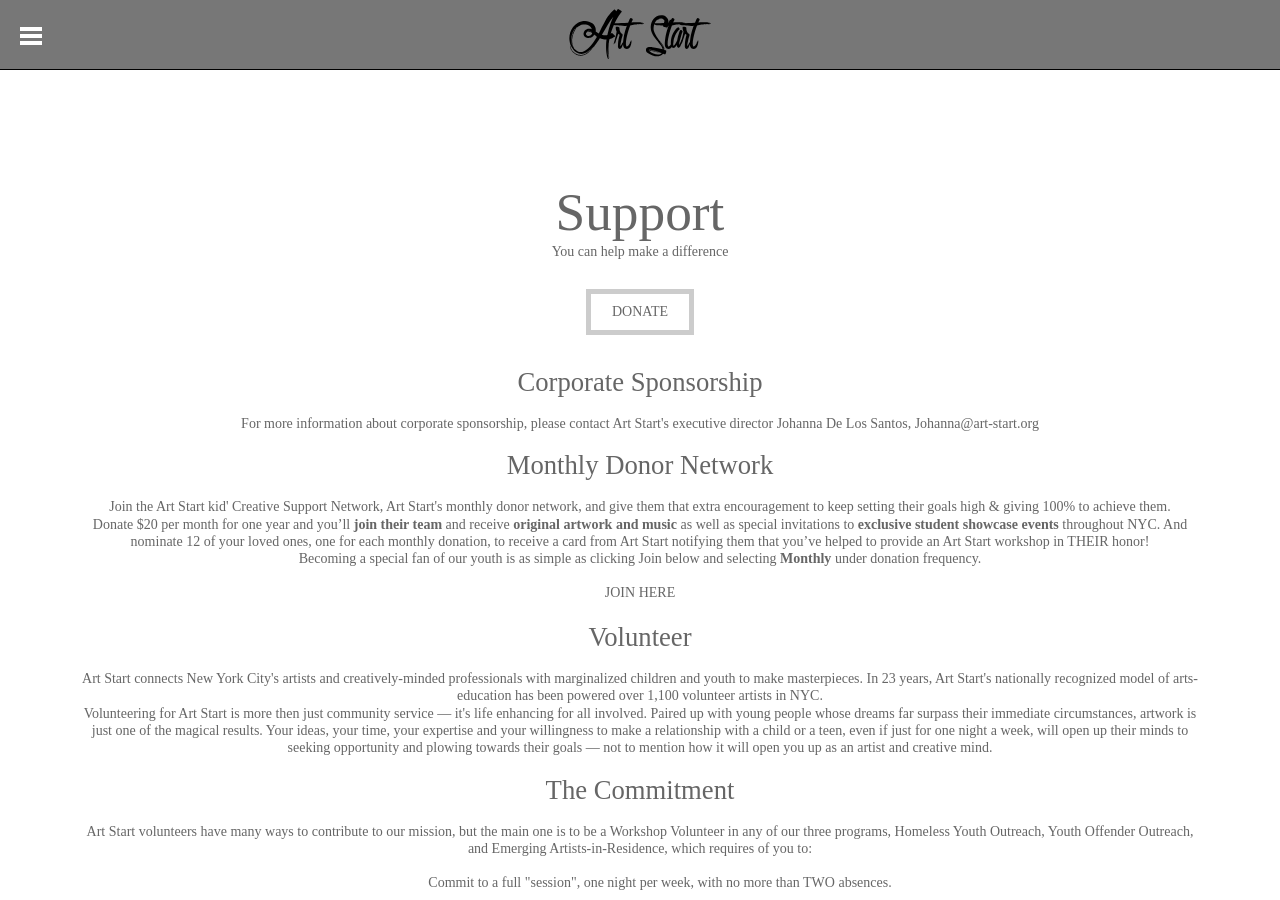
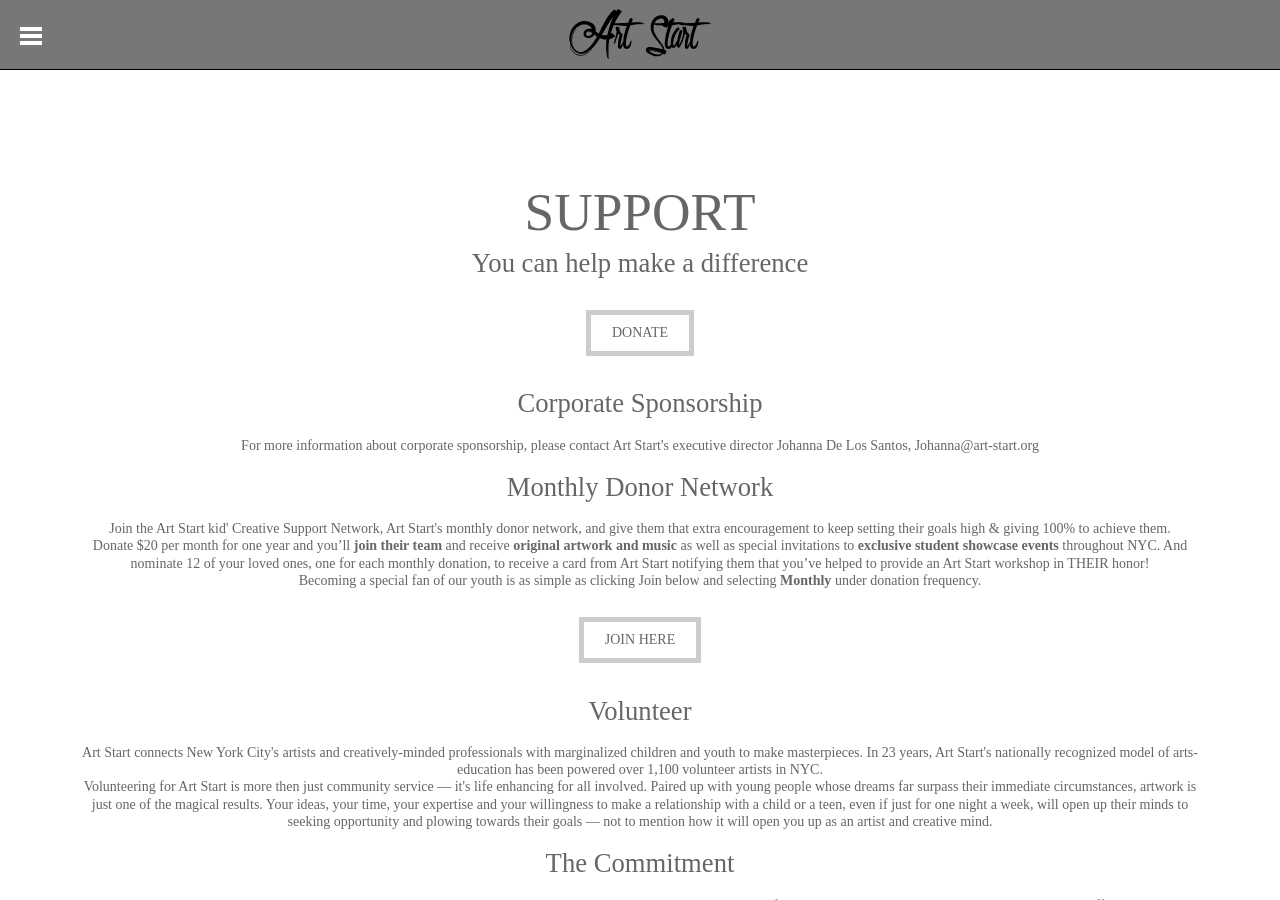
Before and after one commit to card0127/zerofive, a Jekyll site: the page built from support.html, in a window 1280 px wide and 900 px high. Built offline with Jekyll 4.4.1, drawn with Linux system fonts in a browser that asks for light colours; nearby versions of some CDN libraries; Markdown is read by kramdown in place of the engine named in the settings.

Commit message:
feat(html): add the proper button link

```diff
--- a/support.html
+++ b/support.html
@@ -2,9 +2,9 @@
 layout: default
 ---
 
-<h1>Support</h1>
+<h1>SUPPORT</h1>
 
-	<p>You can help make a difference</p>
+	<h2>You can help make a difference</h2>
 
 <div class="centered"><a href="#" class="primary-btn">DONATE</a></div>
 
@@ -17,7 +17,7 @@
 		<p>Donate $20 per month for one year and you’ll <b>join their team</b> and receive <b>original artwork and music</b> as well as special invitations to <b>exclusive student showcase events</b> throughout NYC. And nominate 12 of your loved ones, one for each monthly donation, to receive a card from Art Start notifying them that you’ve helped to provide an Art Start workshop in THEIR honor!</p>
 		<p>Becoming a special fan of our youth is as simple as clicking <a href="url">Join</a> below and selecting <b>Monthly</b> under donation frequency.</p>
 
-<div class="centered"><a href="#" class="secondary-btn">JOIN HERE</a></div>
+<div class="centered"><a href="#" class="primary-btn">JOIN HERE</a></div>
 
 	<h2>Volunteer</h2>
 		<p><a href="url">Art Start</a> connects New York City's artists and creatively-minded professionals with marginalized children and youth to make masterpieces. In 23 years, Art Start's nationally recognized model of arts-education has been powered over <a href="url">1,100 volunteer artists</a> in NYC.</p>
@@ -59,7 +59,7 @@
 
 	<h2>Supply Wish List</h2>
 
-<div class="centered"><a href="#" class="seconday-btn">CHICK HERE</a></div>
+<div class="centered"><a href="#" class="primary-btn">CLICK HERE</a></div>
 
 		<p>To select a used or new supply from Art Start's supply wish list.</p>
 
```
